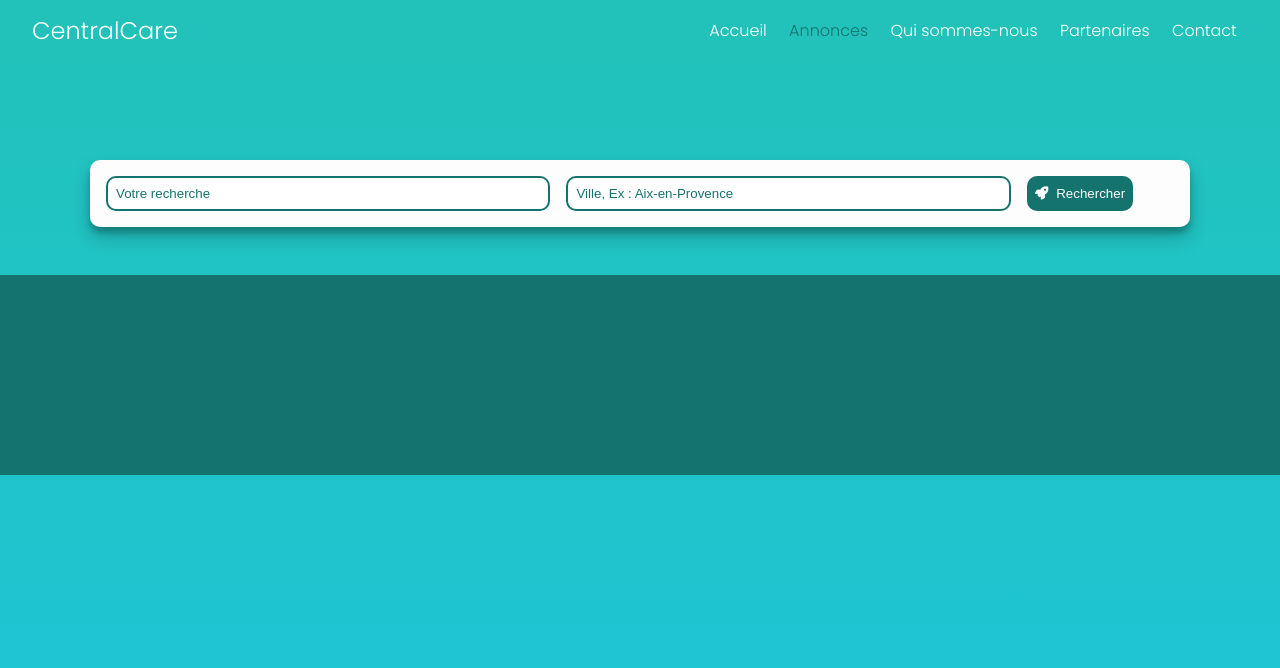
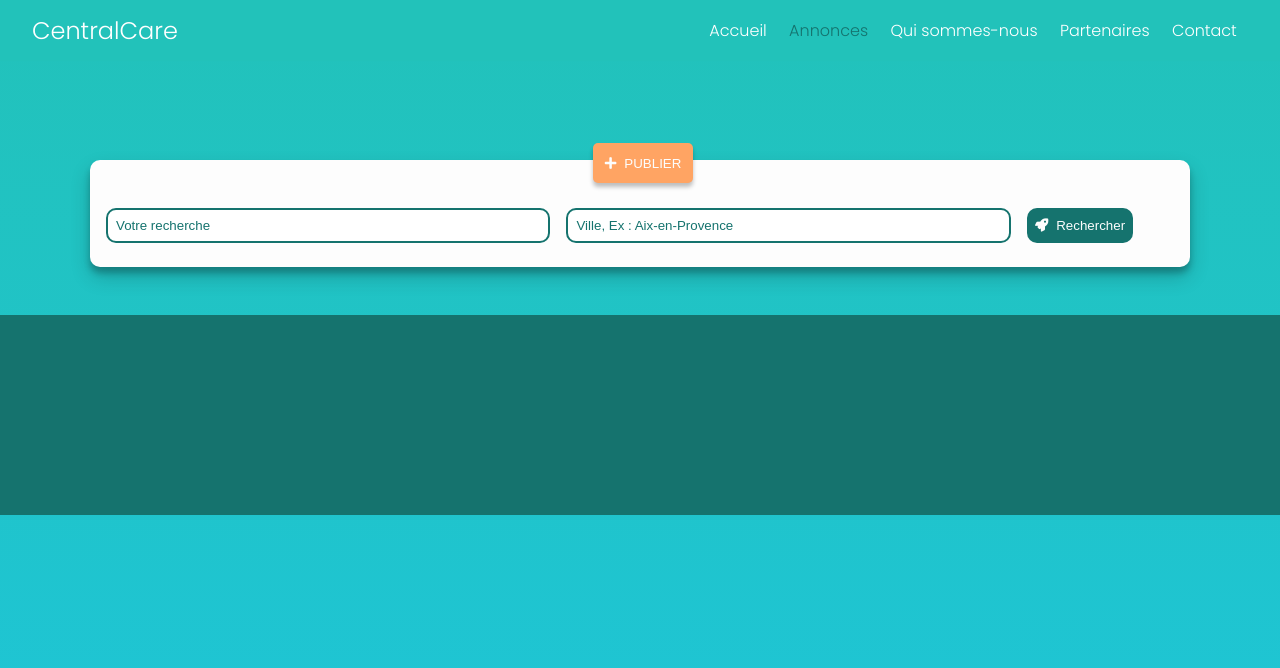
Before and after one commit to devbw/CentralCareClient, a React (Create React App) app: page /annonces in a window 1280 px wide. Shown: the top 668 px of the page. Built offline with nearby package versions, Linux system fonts and the light colour scheme.

Commit message:
add publish button

```diff
--- a/src/pages/Annonces.js
+++ b/src/pages/Annonces.js
@@ -7,6 +7,10 @@ const Annonces = () => {
     <div className="container-adverts">
       <Navigation/>
       <div className="adverts-filter">
+        <button className="adverts-publish">
+          <i className="fas fa-plus"></i>
+          PUBLIER
+        </button>
         <input type="text" className="search" placeholder="Votre recherche"/>
         <input type="text" className="city" placeholder="Ville, Ex : Aix-en-Provence"/>
         <div className="filter">
--- a/src/styles/pages/annonces.scss
+++ b/src/styles/pages/annonces.scss
@@ -1,15 +1,26 @@
 .container-adverts{
   .adverts-filter{
+    position: relative;
     margin: 10rem auto 3rem auto;
     width: 90%;
     max-width: 1100px;
     background: $white;
     border-radius: 10px;
     box-shadow: 0 10px 20px rgba(0,0,0,0.19), 0 6px 6px rgba(0,0,0,0.23);
-    padding: .5rem;
+    padding: 2.5rem .5rem 1rem .5rem;
     display: flex;
     align-items: center;
     flex-wrap: wrap;
+    .adverts-publish{
+      position: absolute;
+      top: -20px;
+      left: 45%;
+      background: #FFA463;
+      height: 40px;
+      width: 100px;
+      box-shadow: 0px 4px 4px rgba(0, 0, 0, 0.25);
+      border-radius: 5px;
+    }
     input{
       padding:.5rem;
       margin: .5rem;
@@ -31,7 +42,6 @@
       height: 35px;
       margin: .2rem .5rem;
       &:hover{
-        box-shadow: 0px 4px 4px rgba(0, 0, 0, 0.25);
         transform: translateY(2px);
       }
       .fas{
```
